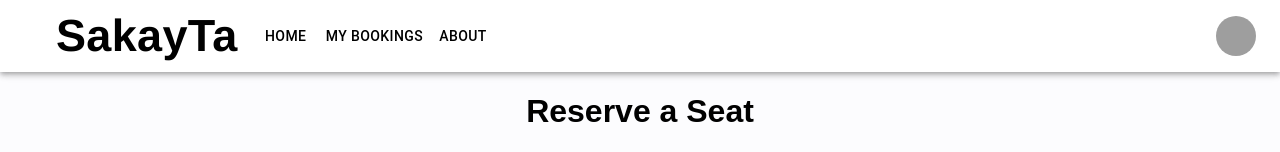
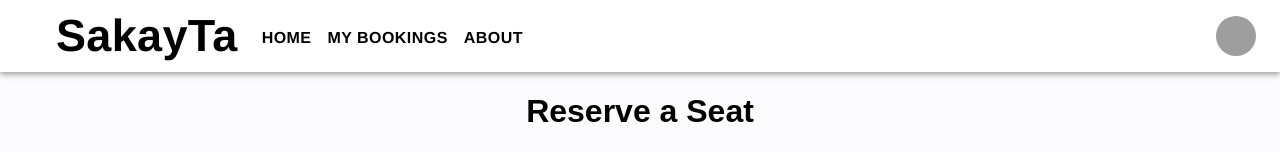
Before and after one commit to VictorEmmanuelGarcia/SakayTa-FrontEnd, a React (Create React App) app: page / in a window 1280 px wide. Shown: the top 152 px of the page. Built offline with nearby package versions, Linux system fonts and the light colour scheme; grey boxes are pictures that could not be loaded.

Commit message:
Modify ResponsiveAppBar

```diff
--- a/src/components/ResponsiveAppBar.tsx
+++ b/src/components/ResponsiveAppBar.tsx
@@ -133,15 +133,29 @@ function ResponsiveAppBar() {
             LOGO
           </Typography>
           <Box sx={{ flexGrow: 1, display: { xs: 'none', md: 'flex' } }}>
-            {pages.map((page) => (
+            <Button
+              onClick={handleCloseNavMenu}
+              sx={{my:2, color: 'black', fontWeight: 700, fontSize: 16, fontFamily: 'Helvetica', top: 2}}
+              href="/"
+              >
+                Home
+              </Button>
+
               <Button
-                key={page}
-                onClick={handleCloseNavMenu}
-                sx={{ my: 2, color: 'black', display: 'block' }}
+              onClick={handleCloseNavMenu}
+              sx={{my:2, color: 'black', fontWeight: 700, fontSize: 16, fontFamily: 'Helvetica', top: 2}}
+              href="/"
               >
-                {page}
+                My Bookings
               </Button>
-            ))}
+
+              <Button
+              onClick={handleCloseNavMenu}
+              sx={{my:2, color: 'black', fontWeight: 700, fontSize: 16, fontFamily: 'Helvetica', top: 2}}
+              href="/"
+              >
+                About
+              </Button>
           </Box>
 
           <Box sx={{ flexGrow: 0 }}>
```
